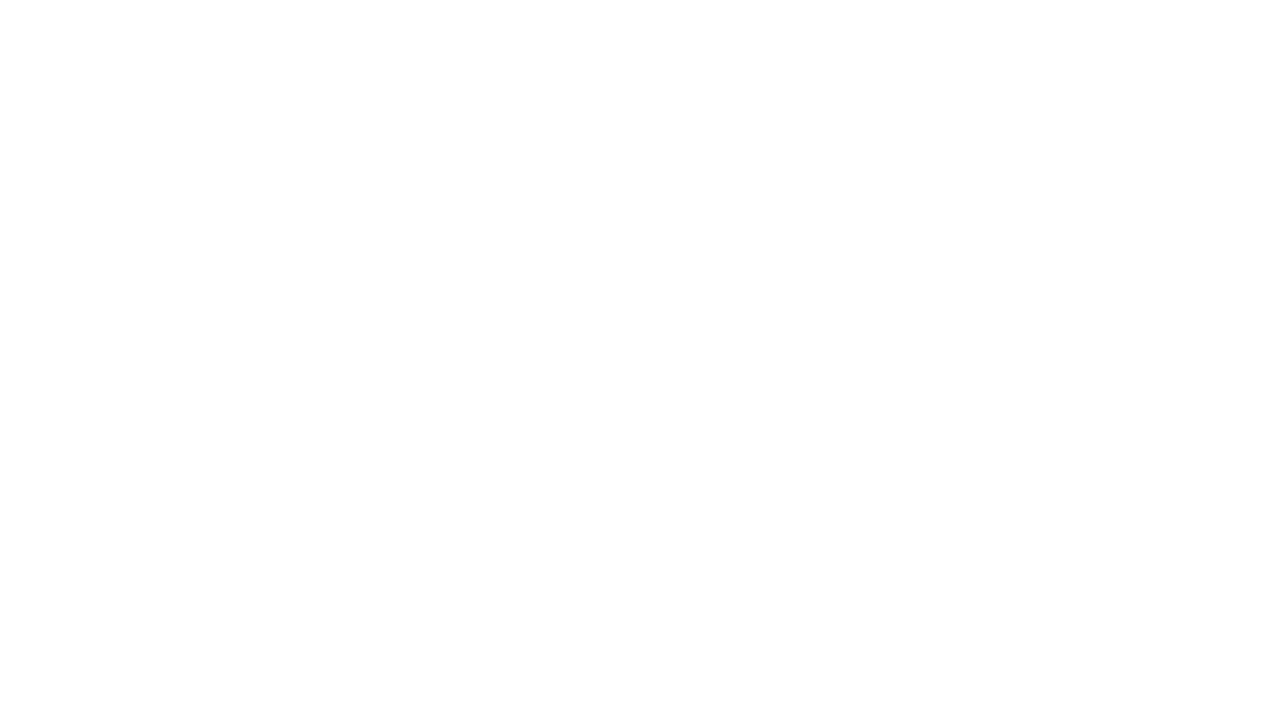
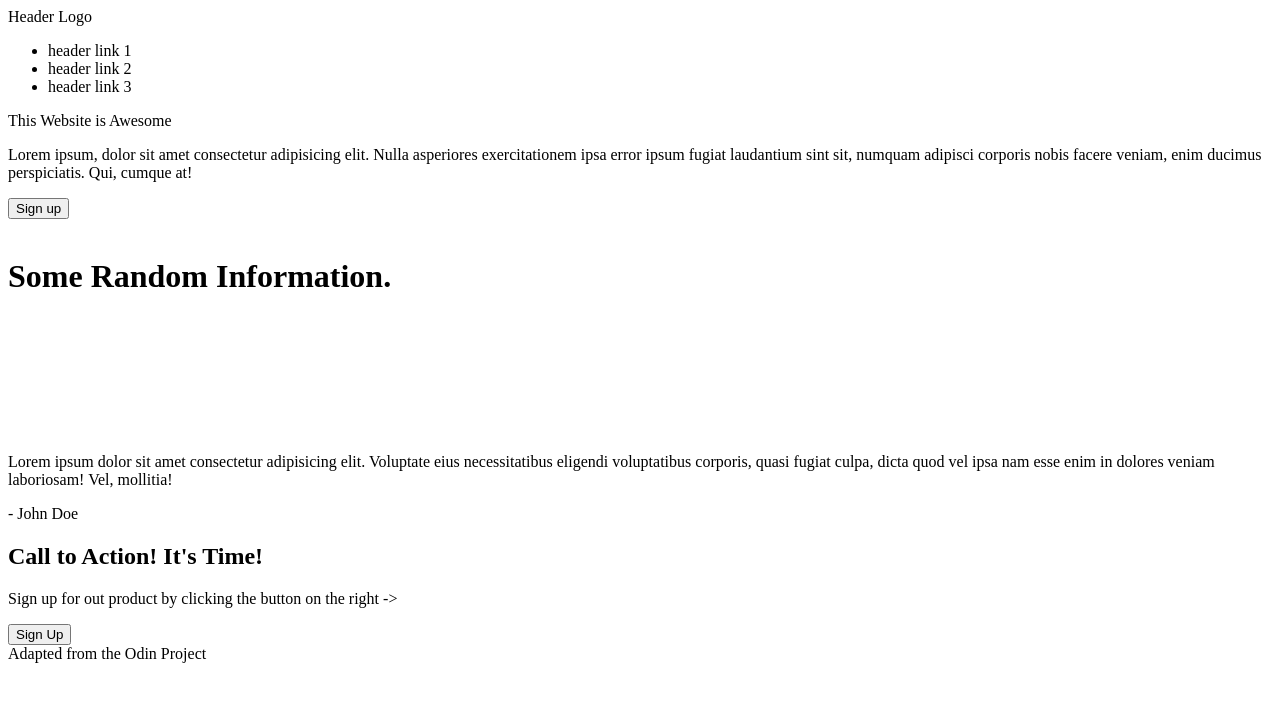
Before and after one commit to willowisp01/first-website, a plain HTML site: page index.html in a window 1280 px wide. Drawn offline with Linux system fonts and the light colour scheme.

Commit message:
Finish html skeleton

```diff
--- a/index.html
+++ b/index.html
@@ -6,6 +6,60 @@
     <title>Document</title>
 </head>
 <body>
+    <div class="header">
+        Header Logo
+        <ul>
+            <li>header link 1</li>
+            <li>header link 2</li>
+            <li>header link 3</li>
+        </ul>
+    </div>
+
+    <div class="intro">
+        <div class="description">
+            <p>This Website is Awesome</p>
+            <p>Lorem ipsum, dolor sit amet consectetur adipisicing elit. Nulla asperiores exercitationem ipsa error ipsum fugiat laudantium sint sit, numquam adipisci corporis nobis facere veniam, enim ducimus perspiciatis. Qui, cumque at!</p>
+            <button>Sign up</button>
+        </div>
+        <img src="" alt="">
+    </div>
+
+    <div class="info">
+        <h1>Some Random Information.</h1>
+        <div class="info-card">
+            <img src="" alt="">
+            <p></p>
+        </div>
+        <div class="info-card">
+            <img src="" alt="">
+            <p></p>
+        </div>
+        <div class="info-card">
+            <img src="" alt="">
+            <p></p>
+        </div>
+        <div class="info-card">
+            <img src="" alt="">
+            <p></p>
+        </div>
+    </div>
+
+    <div class="testimonial">
+        <p>Lorem ipsum dolor sit amet consectetur adipisicing elit. Voluptate eius necessitatibus eligendi voluptatibus corporis, quasi fugiat culpa, dicta quod vel ipsa nam esse enim in dolores veniam laboriosam! Vel, mollitia!</p>
+        - John Doe
+    </div>
+
+    <div class="cta">
+        <div class="action-box">
+            <h2>Call to Action! It's Time!</h2>
+            <p>Sign up for out product by clicking the button on the right -> </p>
+            <button>Sign Up</button>
+        </div>
+    </div>
+
+    <div class="footer">
+        Adapted from the Odin Project
+    </div>
 
 </body>
 </html>
```
